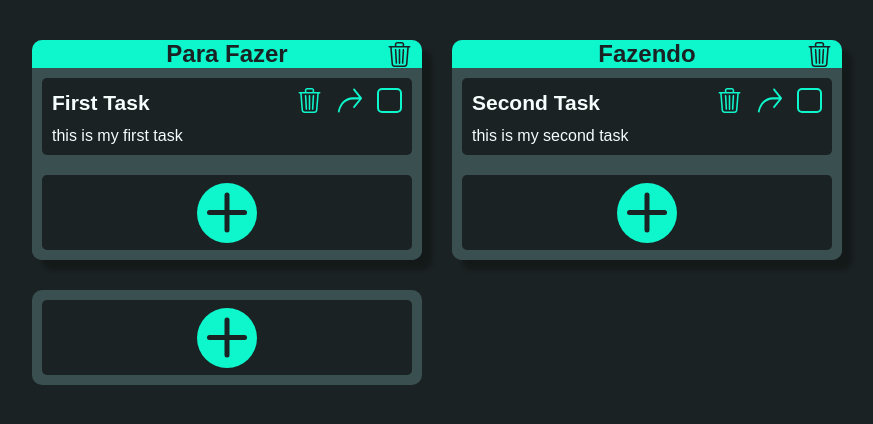
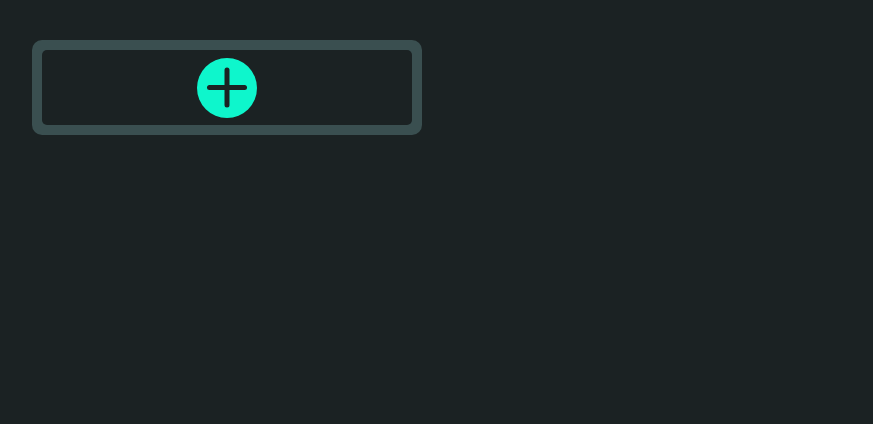
Before and after one commit to hiagoemanuel/simple-to-do, a React (Vite) app: page / in a window 1280 px wide. Shown: the top 424 px of the page, without its empty margins (8-881 px from the left). Built offline with nearby package versions, Linux system fonts and the light colour scheme; a web font is replaced by a local one.

Commit message:
feat: localStorage adicionado

```diff
--- a/src/App.tsx
+++ b/src/App.tsx
@@ -7,8 +7,6 @@ import { ModalForm } from './components/ModalForm'
 import { TaskList } from './components/TaskList'
 
 import { MainContainer } from './style/main'
-
-interface TaskList { name: string }
 
 function App() {
   const [modalIsOpen, setModalIsOpen] = useState<boolean>(false)
--- a/src/components/TaskList/Task/index.tsx
+++ b/src/components/TaskList/Task/index.tsx
@@ -43,8 +43,11 @@ export const Task = ({ task, list }: Props) => {
                         </MenuList>
                     </HamburgerButton>
                     <CheckBoxToDo>
-                        <input id={task.id} type="checkbox" title='checkbox' />
-                        <label htmlFor={task.id} onClick={() => { task.status = !task.status }}>
+                        <input id={task.id} type="checkbox" title='checkbox' checked={task.status} readOnly />
+                        <label htmlFor={task.id} onClick={() => {
+                            task.status = !task.status
+                            setTaskList([...taskList])
+                        }}>
                             <span></span><span></span>
                         </label>
                     </CheckBoxToDo>
--- a/src/components/TaskList/index.tsx
+++ b/src/components/TaskList/index.tsx
@@ -16,10 +16,9 @@ const randomId = (title: string): string => title.replace('', ' ') + Math.random
 export const TaskList = ({ list }: Props) => {
     const [modalIsOpen, setModalIsOpen] = useState(false)
     const [deleteListModalIsOpen, setDeleteListModalIsOpen] = useState(false)
-    const {taskList, setTaskList} = useContext(taskListContext)
+    const { taskList, setTaskList } = useContext(taskListContext)
 
     const deleteList = () => {
-        console.log(list)
         const listUpdate = taskList.filter(item => item.name !== list.name)
         setTaskList(listUpdate)
         setDeleteListModalIsOpen(false)
@@ -43,6 +42,7 @@ export const TaskList = ({ list }: Props) => {
         } else {
             alert('Insira o nome da tarefa')
         }
+        setTaskList([...taskList])
     }
 
     return (
--- a/src/contexts/taskListContext.tsx
+++ b/src/contexts/taskListContext.tsx
@@ -1,4 +1,4 @@
-import { ReactNode, createContext, useState } from "react";
+import { ReactNode, createContext, useEffect, useState } from "react";
 
 interface PropsProvider { children: ReactNode }
 
@@ -22,46 +22,13 @@ export type TaskType = {
     status: boolean
 }
 
+interface taskListJSON {
+    name: string;
+    tasks: TaskType[]
+}
+
 const initialValue: TaskListContextType = {
-    taskList: [{
-        name: 'Para Fazer',
-        setTask: function (newTask: TaskType) { this.tasks = [...this.tasks, newTask] },
-        deleteTask: function (idTask: string) {
-            const taskUpdate = this.tasks.filter(item => item.id !== idTask)
-            this.tasks = taskUpdate
-        },
-        moveTask: function (task, selectedList) {
-            selectedList.tasks.push(task)
-            this.deleteTask(task.id)
-        },
-        tasks: [
-            {
-                taskName: 'First Task',
-                discription: 'this is my first task',
-                id: 'FirstTask0.89741985298752',
-                status: false
-            }
-        ]
-    }, {
-        name: 'Fazendo',
-        setTask: function (newTask: TaskType) { this.tasks = [...this.tasks, newTask] },
-        deleteTask: function (idTask: string) {
-            const taskUpdate = this.tasks.filter(item => item.id !== idTask)
-            this.tasks = taskUpdate
-        },
-        moveTask: function (task, selectedList) {
-            selectedList.tasks.push(task)
-            this.deleteTask(task.id)
-        },
-        tasks: [
-            {
-                taskName: 'Second Task',
-                discription: 'this is my second task',
-                id: 'SecondTask0.189904235342352',
-                status: false
-            }
-        ]
-    }],
+    taskList: [],
     setTaskList: () => { }
 }
 
@@ -70,6 +37,30 @@ export const taskListContext = createContext<TaskListContextType>(initialValue)
 export const TaskListProvider = ({ children }: PropsProvider) => {
     const [taskList, setTaskList] = useState(initialValue.taskList)
 
+    useEffect(() => {
+        const localValue: taskListJSON[] = JSON.parse(localStorage.getItem('taskList') as string)
+
+        if (localValue) {
+            const valueJSON: TaskListType[] = localValue.map(item => ({
+                name: item.name,
+                setTask: function (newTask: TaskType) { this.tasks = [...this.tasks, newTask] },
+                deleteTask: function (idTask: string) {
+                    const taskUpdate = this.tasks.filter(item => item.id !== idTask)
+                    this.tasks = taskUpdate
+                },
+                moveTask: function (task, selectedList) {
+                    selectedList.tasks.push(task)
+                    this.deleteTask(task.id)
+                },
+                tasks: item.tasks
+            }))
+
+            setTaskList(valueJSON)
+        }
+    }, [])
+
+    useEffect(() => { setTimeout(() => localStorage.setItem('taskList', JSON.stringify(taskList))) }, [taskList])
+
     return (
         <taskListContext.Provider value={{ taskList, setTaskList }}>
             {children}
```
